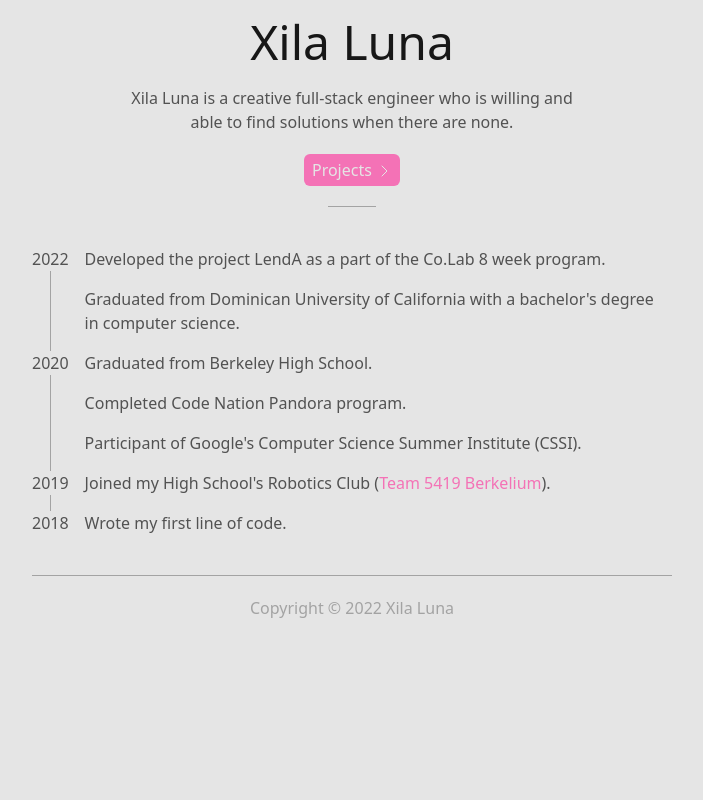
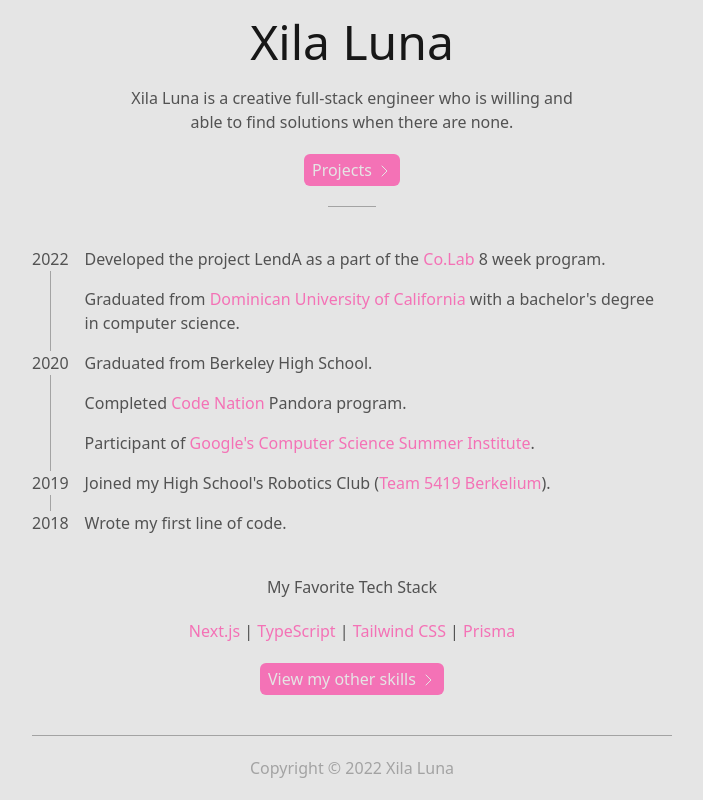
Before and after one commit to xilaluna/xilaluna.com, a Next.js app: page / in a window 1280 px wide. Shown: the part 330-1130 px from the top of the page, without its empty margins (288-991 px from the left). Before the commit the page ends 970 px from the top, so only its background shows below. Built offline with nearby package versions, Linux system fonts and the light colour scheme.

Commit message:
[add] favorite stack section

```diff
--- a/pages/index.tsx
+++ b/pages/index.tsx
@@ -45,12 +45,18 @@ const Home: NextPage = () => {
           </div>
           <div className="flex flex-col space-y-4 pb-4">
             <p>
-              Developed the project LendA as a part of the Co.Lab 8 week
-              program.
+              Developed the project LendA as a part of the{' '}
+              <a href="https://www.joincolab.io/" className="link-style">
+                Co.Lab
+              </a>{' '}
+              8 week program.
             </p>
             <p>
-              Graduated from Dominican University of California with a
-              bachelor&apos;s degree in computer science.
+              Graduated from{' '}
+              <a className="link-style" href="https://www.dominican.edu/">
+                Dominican University of California
+              </a>{' '}
+              with a bachelor&apos;s degree in computer science.
             </p>
           </div>
         </div>
@@ -61,10 +67,22 @@ const Home: NextPage = () => {
           </div>
           <div className="flex flex-col space-y-4 pb-4">
             <p>Graduated from Berkeley High School.</p>
-            <p>Completed Code Nation Pandora program.</p>
             <p>
-              Participant of Google&apos;s Computer Science Summer Institute
-              (CSSI).
+              Completed{' '}
+              <a className="link-style" href="https://codenation.org/">
+                Code Nation
+              </a>{' '}
+              Pandora program.
+            </p>
+            <p>
+              Participant of{' '}
+              <a
+                className="link-style"
+                href="https://buildyourfuture.withgoogle.com/programs/computer-science-summer-institute"
+              >
+                Google&apos;s Computer Science Summer Institute
+              </a>
+              .
             </p>
           </div>
         </div>
@@ -76,7 +94,10 @@ const Home: NextPage = () => {
           <div className="flex flex-col space-y-4 pb-4">
             <p>
               Joined my High School&apos;s Robotics Club (
-              <span className="link-style">Team 5419 Berkelium</span>).
+              <a className="link-style" href="https://team5419.org/">
+                Team 5419 Berkelium
+              </a>
+              ).
             </p>
           </div>
         </div>
@@ -90,6 +111,34 @@ const Home: NextPage = () => {
           </div>
         </div>
       </div>
+      <div className="flex flex-col items-center justify-center space-y-5">
+        <h2>My Favorite Tech Stack</h2>
+
+        <p>
+          <a className="link-style" href="https://nextjs.org/">
+            Next.js
+          </a>{' '}
+          |{' '}
+          <a className="link-style" href="https://www.typescriptlang.org/">
+            TypeScript
+          </a>{' '}
+          |{' '}
+          <a className="link-style" href="https://tailwindcss.com/">
+            Tailwind CSS
+          </a>{' '}
+          |{' '}
+          <a className="link-style" href="https://www.prisma.io/">
+            Prisma
+          </a>
+        </p>
+
+        <Link href={'/skills'}>
+          <button className="button-style ">
+            View my other skills{' '}
+            <CaretRight className="mb-0.5 inline-block align-middle" />
+          </button>
+        </Link>
+      </div>
     </div>
   );
 };
```
Also changed, not shown: public/vercel.svg (deleted).
